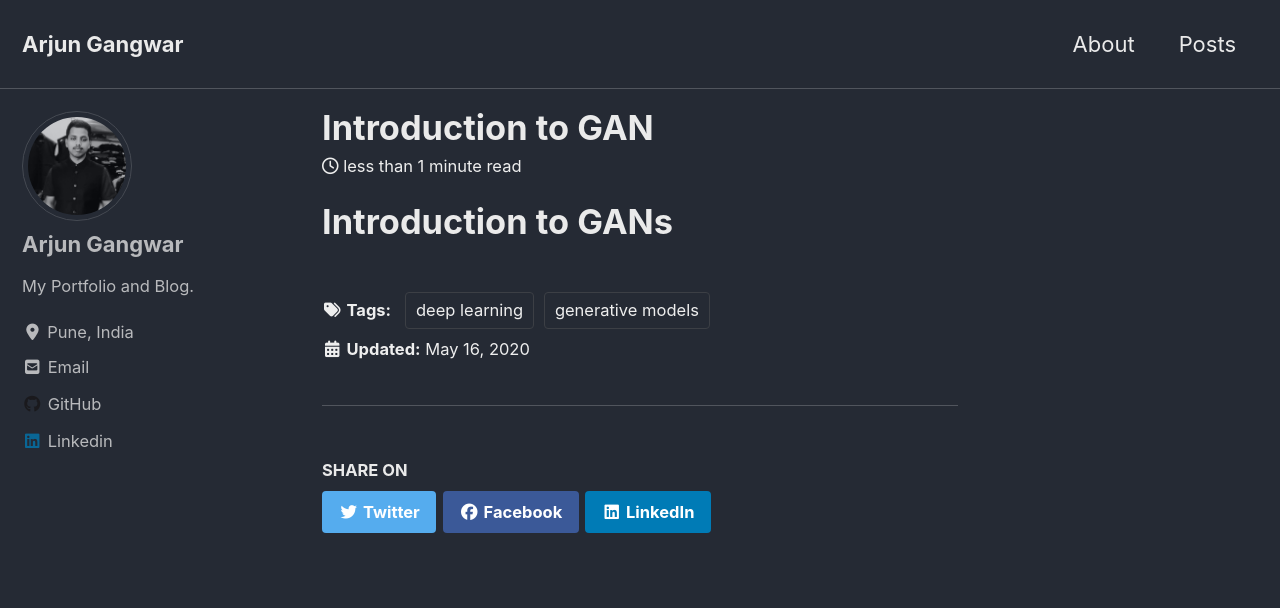
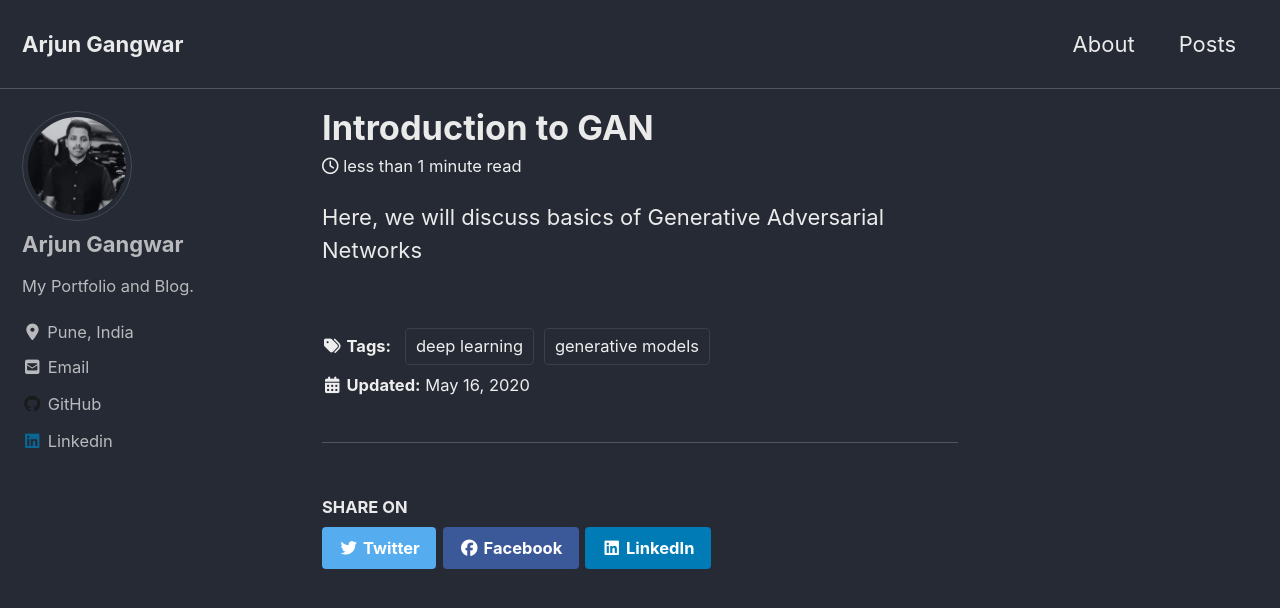
Before and after one commit to arjun-gangwar/arjun-gangwar.github.io, a Jekyll site: the page built from _posts/2020-05-16-GAN.md, in a window 1280 px wide and 900 px high. Shown: the top 608 px of the window. Built offline with Jekyll 4.4.1, drawn with Linux system fonts in a browser that asks for light colours; cached includes are drawn as plain includes; nearby versions of some CDN libraries.

Commit message:
minor changes

```diff
--- a/_posts/2020-05-16-GAN.md
+++ b/_posts/2020-05-16-GAN.md
@@ -2,6 +2,7 @@
 title: "Introduction to GAN"
 date: 2020-05-16
 tags: [deep learning, generative models]
+excerpt: introduction to generative adversarial networks
 ---
 
-# Introduction to GANs
+Here, we will discuss basics of Generative Adversarial Networks
```
Also changed, not shown: _pages/posts.md (+1 -1 lines), 1 other file.
